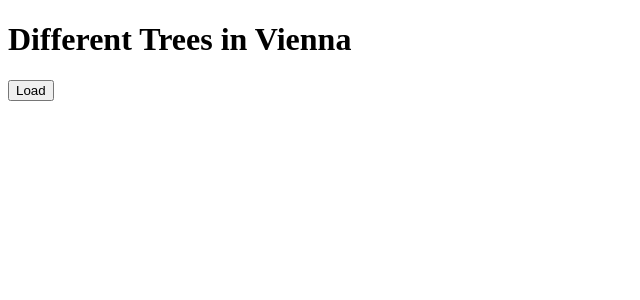
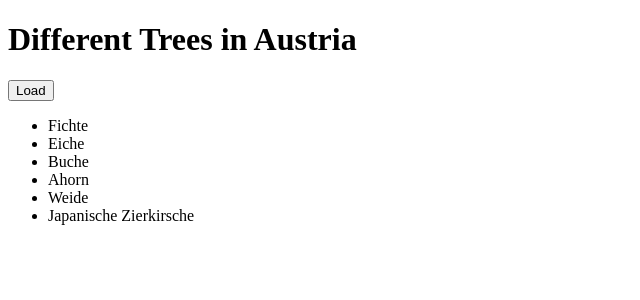
Before and after one commit to druckreich/tree-list, an Angular app: page / in a window 1280 px wide. Both pictures are taken after a click on the button "Load". Shown: the top 300 px of the page, without its empty margins (0-640 px from the left). Built offline with nearby package versions, Linux system fonts and the light colour scheme.

Commit message:
list dummy data w/h ngFor

```diff
--- a/src/app/tree-view/tree-view.component.html
+++ b/src/app/tree-view/tree-view.component.html
@@ -1,4 +1,7 @@
 <div>
-	<h1>Different Trees in Vienna</h1>
+	<h1>Different Trees in Austria</h1>
 	<button (click)='getTrees()'>Load</button>
+	<ul *ngIf='trees.length > 0'>
+		<li *ngFor='let tree of trees'>{{ tree.name }}</li>
+	</ul>
 </div>
--- a/src/app/tree-view/tree-view.component.ts
+++ b/src/app/tree-view/tree-view.component.ts
@@ -9,14 +9,22 @@ import { TreeService } from './../tree.service';
 export class TreeViewComponent implements OnInit {
 
 	constructor(private treeFile: TreeService) { }
+	trees = [];
 
 	ngOnInit(): void {
 	}
 
 	getTrees() {
 		console.log('getTrees')
-		const trees = this.treeFile.fetchTrees()
-		console.log('trees', trees)
+		/*
+			this.treeFile.fetchTrees().subscribe(response => {
+			console.log('response', response);
+			this.trees = response
+		}); */
+
+		console.log('trees', this.trees)
+		this.trees = this.treeFile.fetchTrees()
+		console.log('trees', this.trees)
 	}
 
 }
--- a/src/app/tree.service.ts
+++ b/src/app/tree.service.ts
@@ -1,6 +1,56 @@
 import { Injectable } from '@angular/core';
 import { HttpClient } from '@angular/common/http'
 
+
+interface treeServiceResponse {
+	trees: [
+		{
+			name: string,
+			age: number,
+			typ: string,
+			height: number
+		}
+	]
+}
+
+const dummy = [
+	{
+		"name": "Fichte",
+		"age": 120,
+		"typ": "Nadelbaum",
+		"height": 30
+	},
+	{
+		"name": "Eiche",
+		"age": 300,
+		"typ": "Laubbaum",
+		"height": 28
+	},
+	{
+		"name": "Buche",
+		"age": 400,
+		"typ": "Laubbaum",
+		"height": 40
+	},
+	{
+		"name": "Ahorn",
+		"age": 260,
+		"typ": "Laubbaum",
+		"height": 50
+	},
+	{
+		"name": "Weide",
+		"age": 600,
+		"typ": "Laubbaum",
+		"height": 19
+	},
+	{
+		"name": "Japanische Zierkirsche",
+		"age": 90,
+		"typ": "Laubbaum",
+		"height": 11
+	}
+]
 
 @Injectable({
 	providedIn: 'root'
@@ -11,6 +61,9 @@ export class TreeService {
 
 	fetchTrees() {
 		console.log('fetch')
-		return 'Service Response'
+		// const response = this.http.get<treeServiceResponse>('src/app/tree.json')
+		// console.log('response', response)
+		const response = [...dummy]
+		return response
 	}
 }
```
